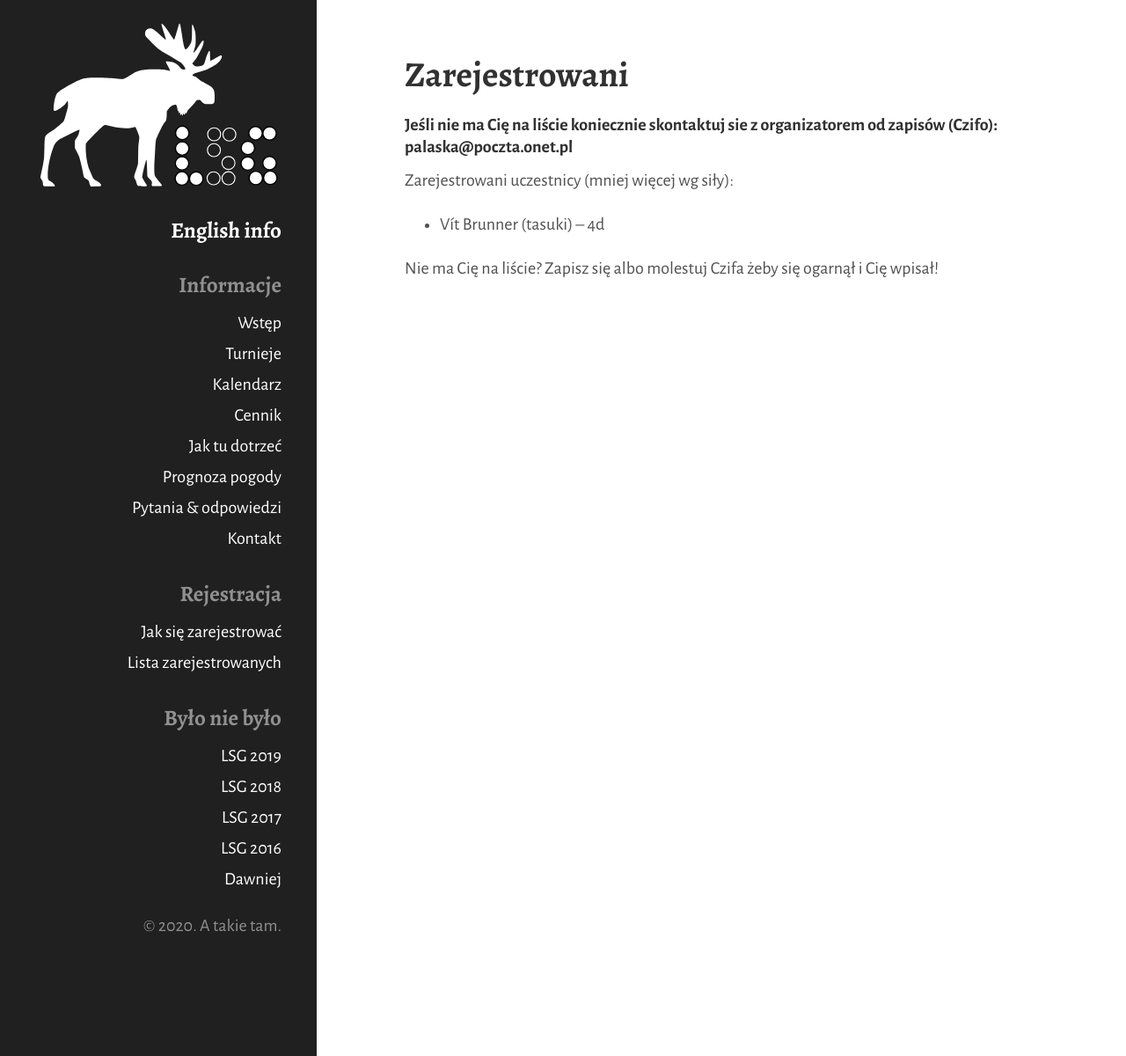
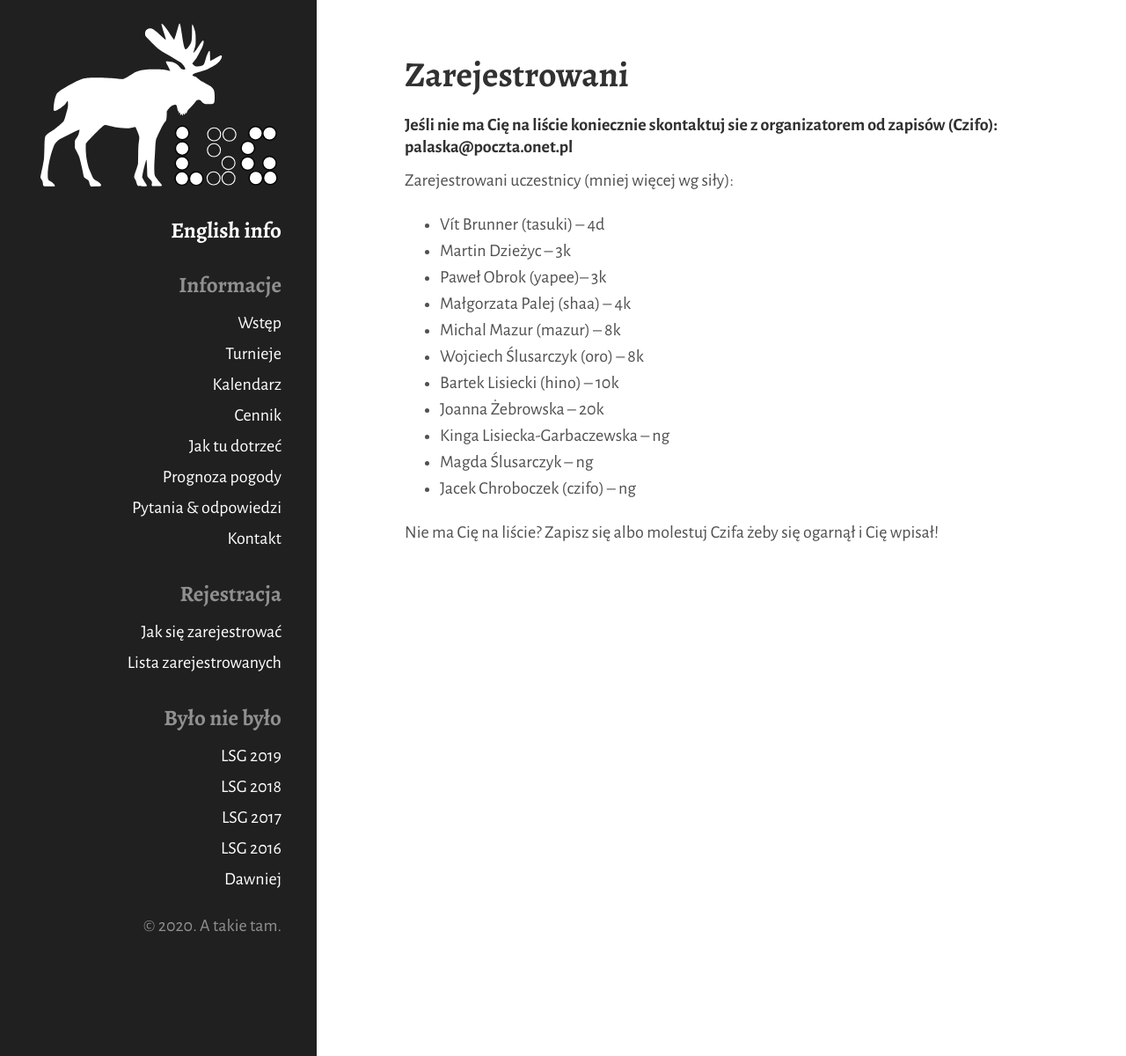
Before and after one commit to tasuki/lsg, a Jekyll site: the page built from zarejestrowani.md, in a window 1280 px wide. Shown: the whole page at 88% size. Built offline with Jekyll 4.4.1, drawn with Linux system fonts in a browser that asks for light colours; nearby versions of some CDN libraries.

Commit message:
Update zarejestrowani.md

```diff
--- a/zarejestrowani.md
+++ b/zarejestrowani.md
@@ -10,6 +10,17 @@ title: Zarejestrowani
 Zarejestrowani uczestnicy (mniej więcej wg siły):
 
 - Vít Brunner (tasuki) -- 4d
+- Martin Dzieżyc -- 3k
+- Paweł Obrok (yapee)-- 3k
+- Małgorzata Palej (shaa) -- 4k
+- Michal Mazur (mazur) -- 8k
+- Wojciech Ślusarczyk (oro) -- 8k
+- Bartek Lisiecki (hino) -- 10k
+- Joanna Żebrowska -- 20k
+- Kinga Lisiecka-Garbaczewska -- ng
+- Magda Ślusarczyk -- ng
+- Jacek Chroboczek (czifo) -- ng
+
 
 
 Nie ma Cię na liście?  Zapisz się albo molestuj Czifa żeby się ogarnął i Cię wpisał!
```
